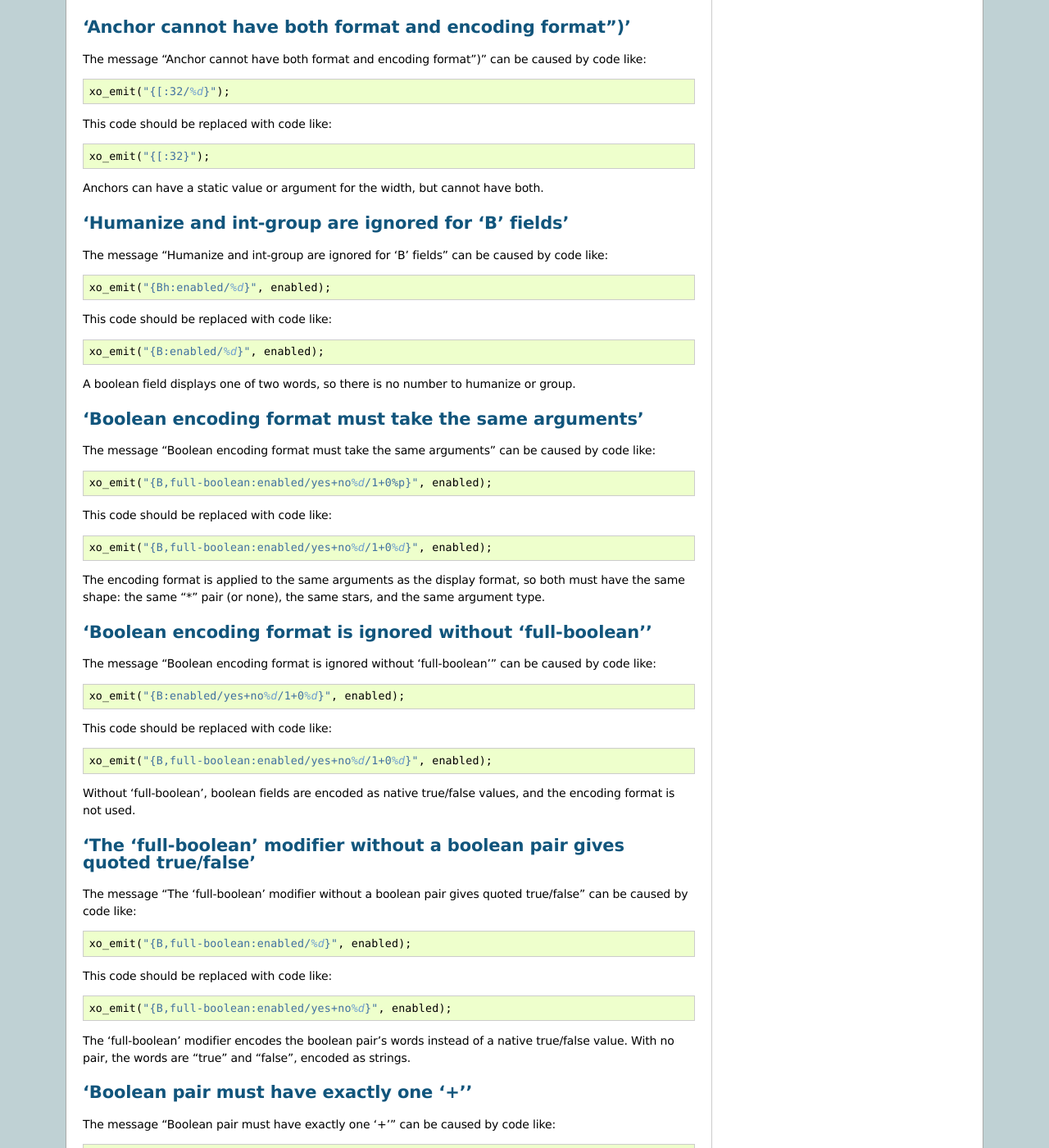
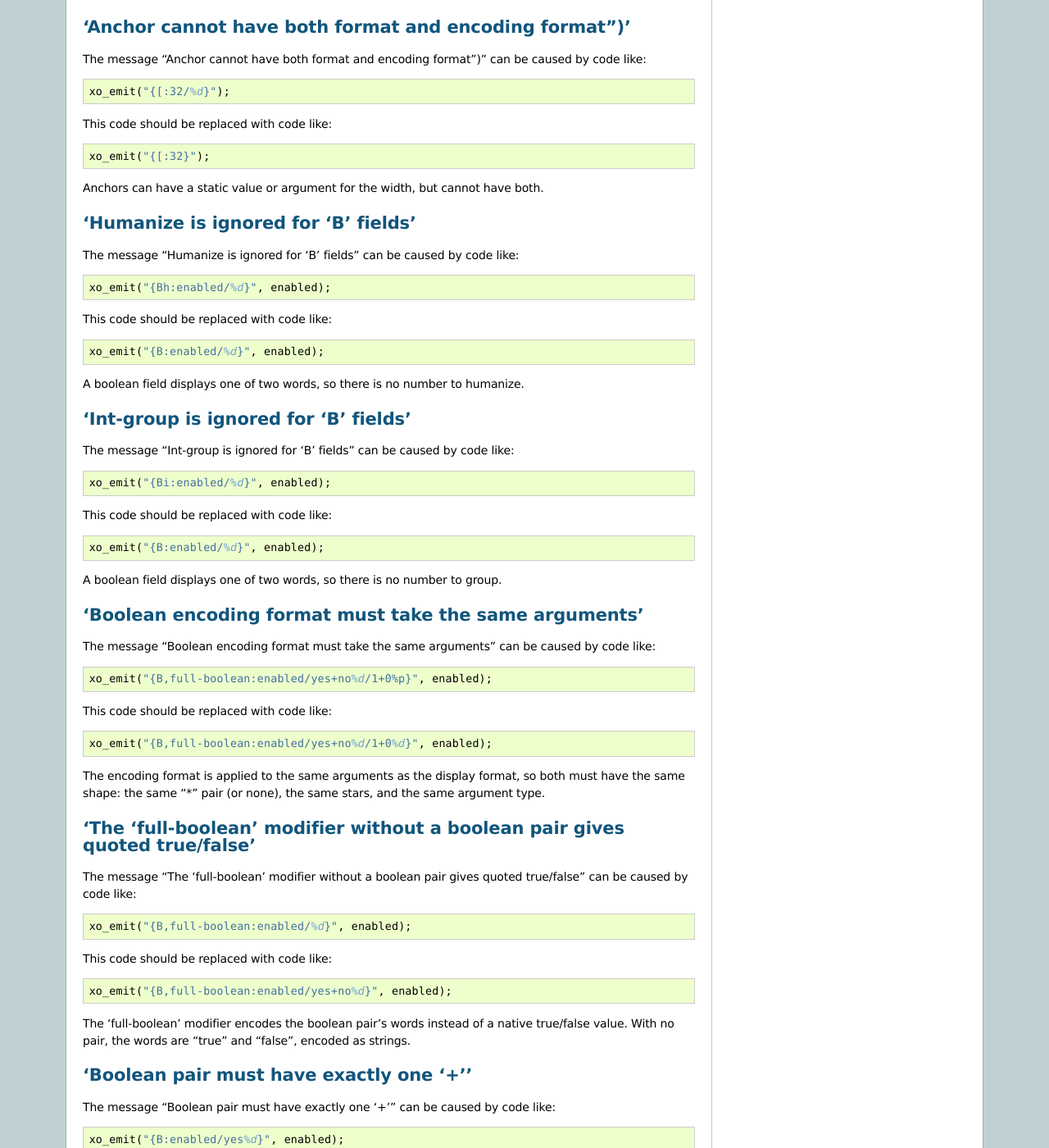
Before and after one commit to Juniper/libxo, a Sphinx documentation site: the page built from doc/xolint-errors.rst, in a window 1280 px wide and 1400 px high, scrolled down 5497 px. Shown: the whole window at 82% size. Built offline with Sphinx 7.4.7, drawn with Linux system fonts in a browser that asks for light colours; some of the changed text lies outside the part shown.

Commit message:
Update docs for full-boolean

```diff
--- a/doc/xolint-errors.rst
+++ b/doc/xolint-errors.rst
@@ -441,10 +441,10 @@ Anchors can have a static value or argument for the width,
 but cannot have both.
 
 
-'Humanize and int-group are ignored for 'B' fields'
-+++++++++++++++++++++++++++++++++++++++++++++++++++
+'Humanize is ignored for 'B' fields'
+++++++++++++++++++++++++++++++++++++
 
-The message "Humanize and int-group are ignored for 'B' fields" can be caused by code like:
+The message "Humanize is ignored for 'B' fields" can be caused by code like:
 
 ::
 
@@ -457,7 +457,26 @@ This code should be replaced with code like:
     xo_emit("{B:enabled/%d}", enabled);
 
 A boolean field displays one of two words, so there is no
-number to humanize or group.
+number to humanize.
+
+
+'Int-group is ignored for 'B' fields'
++++++++++++++++++++++++++++++++++++++
+
+The message "Int-group is ignored for 'B' fields" can be caused by code like:
+
+::
+
+    xo_emit("{Bi:enabled/%d}", enabled);
+
+This code should be replaced with code like:
+
+::
+
+    xo_emit("{B:enabled/%d}", enabled);
+
+A boolean field displays one of two words, so there is no
+number to group.
 
 
 'Boolean encoding format must take the same arguments'
@@ -479,26 +498,6 @@ The encoding format is applied to the same arguments as
 the display format, so both must have the same shape: the
 same "*" pair (or none), the same stars, and the same
 argument type.
-
-
-'Boolean encoding format is ignored without 'full-boolean''
-+++++++++++++++++++++++++++++++++++++++++++++++++++++++++++
-
-The message "Boolean encoding format is ignored without 'full-boolean'" can be caused by code like:
-
-::
-
-    xo_emit("{B:enabled/yes+no%d/1+0%d}", enabled);
-
-This code should be replaced with code like:
-
-::
-
-    xo_emit("{B,full-boolean:enabled/yes+no%d/1+0%d}", enabled);
-
-Without 'full-boolean', boolean fields are encoded as
-native true/false values, and the encoding format is
-not used.
 
 
 'The 'full-boolean' modifier without a boolean pair gives quoted true/false'
@@ -538,7 +537,8 @@ This code should be replaced with code like:
 
 A boolean pair gives the "true" word, a plus sign, and the
 "false" word.  Use a backslash to put a literal "+" in a
-word ("{B:mode/a\\+b+c%d}").
+word ("{B:mode/a\\+b+c%d}").  At run time, libxo reports
+a broken pair and displays "true" or "false" instead.
 
 
 'Boolean pair has an empty word'
@@ -556,7 +556,8 @@ This code should be replaced with code like:
 
     xo_emit("{B:enabled/on+off%d}", enabled);
 
-An empty word displays nothing, which is likely a mistake.
+Both words must be non-empty.  At run time, libxo reports
+a broken pair and displays "true" or "false" instead.
 
 
 'Boolean format has text after the conversion spec'
```
